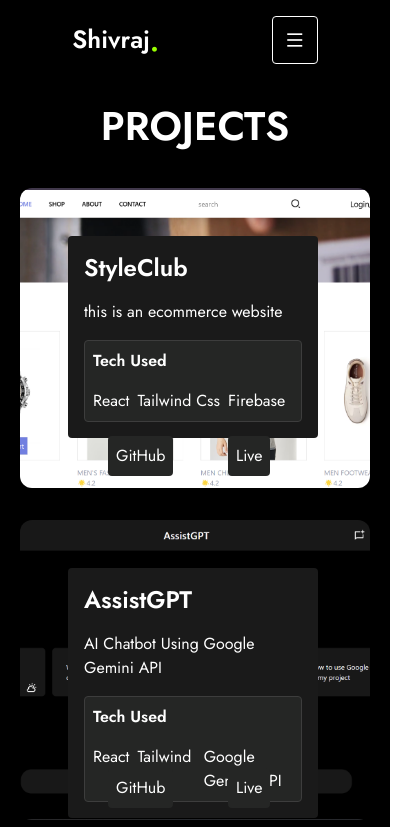
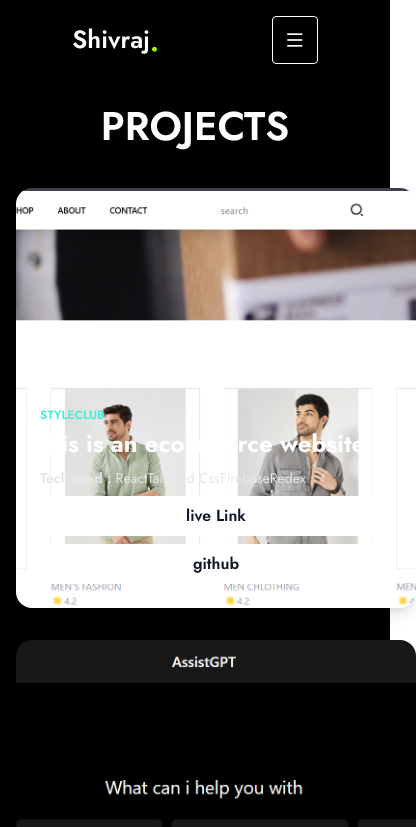
Before and after one commit to Shivraj-Joshi/portfolio, a React (Vite) app: page /projects in a window 390 px wide. Shown: the top 827 px of the page, 416 px wide, since content can reach past the window. Built offline with nearby package versions, Linux system fonts and the light colour scheme.

Commit message:
changes made to project component

```diff
--- a/src/Components/Data.jsx
+++ b/src/Components/Data.jsx
@@ -26,8 +26,8 @@ export const ProjectData = [
     title: "Portfolio",
     description: "this is an Portfolio website ",
     image: image2,
-    github: "https://github.com/Shivraj-Joshi/portfollio",
-    live: "https://style-club-eight.vercel.app/",
+    github: "https://github.com/Shivraj-Joshi/portfolio",
+    live: "https://portfolio-shivraj-joshis-projects.vercel.app/",
     tech: ["React", "Tailwind Css"],
   },
 ];
--- a/src/Pages/Projects.jsx
+++ b/src/Pages/Projects.jsx
@@ -13,43 +13,53 @@ const Projects = () => {
       {ProjectData.map((project) => (
         <div
           key={project.id}
-          className=" h-[300px] w-[350px] md:h-[400px] md:w-[900px] rounded-xl overflow-hidden p-2 "
+          className="relative  md:hover:border border-[#99ff00] transition-transform duration-500 rounded-2xl overflow-hidden  mx-auto shadow-lg h-[420px] w-[400px] md:w-[750px] group cursor-pointer"
+        >
+          {/* <!-- Background image --> */}
+          <div
+            className="absolute inset-0 bg-cover bg-center transition-transform duration-500 group-hover:scale-105"
             style={{
               backgroundImage: `url(${project.image})`,
               backgroundSize: "cover",
               backgroundPosition: "center",
             }}
+          ></div>
+
+          {/* <!-- Gradient overlay --> */}
+          <div className="absolute inset-0 bg-gradient-to-b from-white/10 via-transparent to-black/60 transition-opacity duration-500 group-hover:opacity-100 opacity-0"></div>
+
+          {/* <!-- Content layer (hidden by default, visible on hover) --> */}
+          <div className="absolute  inset-0 z-10 text-white p-6 flex flex-col justify-end opacity-100 md:opacity-0 group-hover:opacity-100 transition-opacity duration-500">
+            <div>
+              <p className="text-teal-300 text-xs font-semibold uppercase mb-1">
+                {project.title}
+              </p>
+              <h2 className="text-2xl font-bold leading-snug mb-2">
+                {project.description}
+              </h2>
+              <p className="text-gray-200 text-sm ">
+                <span className="font-semibold">Tech used :</span>{" "}
+                {project.tech}
+              </p>
+            </div>
+
+            <a
+              href={project.live}
+              target="_blank"
+              rel="noopener noreferrer"
+              className="bg-white text-center text-gray-900 font-semibold py-2 px-4 rounded-lg mt-2 hover:bg-gray-200 transition"
             >
-          <div className=" absolute mt-10 ml-10 md:mt-40 md:ml-5 bg-[#1a1a1a]  w-[250px] h-auto rounded p-4 flex flex-col gap-4">
-            <h2 className="text-white text-2xl font-semibold">
-              {project.title}
-            </h2>
-            <p className="text-white">{project.description}</p>
-            <div className="bg-[#252625] text-white rounded p-2 border border-[#3d3d3d] flex flex-col gap-4">
-              <h2 className="font-semibold">Tech Used</h2>
-              <div className="flex gap-2">
-                <p>{project.tech[0]}</p>
-                <p>{project.tech[1]}</p>
-                <p>{project.tech[2]}</p>
-              </div>
-            </div>
-          </div>
+              live Link
+            </a>
             <a
               href={project.github}
               target="_blank"
               rel="noopener noreferrer"
-            className=" absolute mt-60 ml-20 md:mt-80 md:ml-150 bg-[#252625] text-white hover:bg-white hover:border hover:border-black hover:text-black cursor-pointer  rounded p-2"
+              className="bg-white text-center text-gray-900 font-semibold py-2 px-4 rounded-lg mt-2 hover:bg-gray-200 transition"
             >
-            GitHub
+              github
             </a>
-          <a
-            href={project.live}
-            target="_blank"
-            rel="noopener noreferrer"
-            className=" absolute mt-60 ml-50 md:mt-80 md:ml-180 bg-[#252625] text-white hover:bg-white hover:border hover:border-black hover:text-black cursor-pointer rounded p-2 "
-          >
-            Live
-          </a>
+          </div>
         </div>
       ))}
     </div>
--- a/src/Pages/Skills.jsx
+++ b/src/Pages/Skills.jsx
@@ -40,7 +40,7 @@ const Skills = () => {
           <h2 className="text-center">Developer Tools</h2>
           <div className=" flex items-center justify-center gap-10 md:gap-12 mt-5 ">
             <FaGitAlt className="text-[70px]" />
-            <FaGithub className="text-[70px] hover:animate-bounce" />
+            <FaGithub className="text-[70px] animate-bounce" />
             <VscVscode className="text-[70px] hover:animate-ping" />
             <IoLogoFirebase className="text-[70px] hover:animate-pulse" />
           </div>
```
Lines whose indentation alone changed are shown as unchanged.
